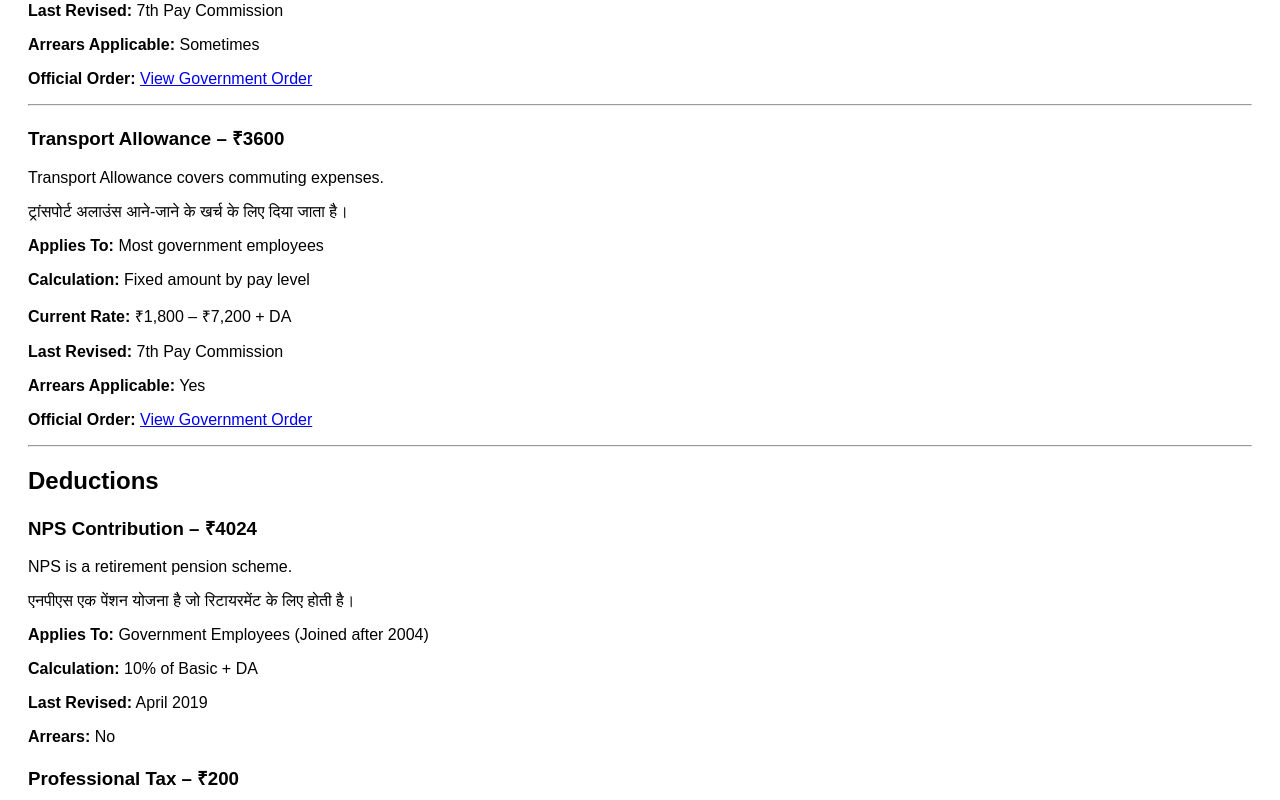
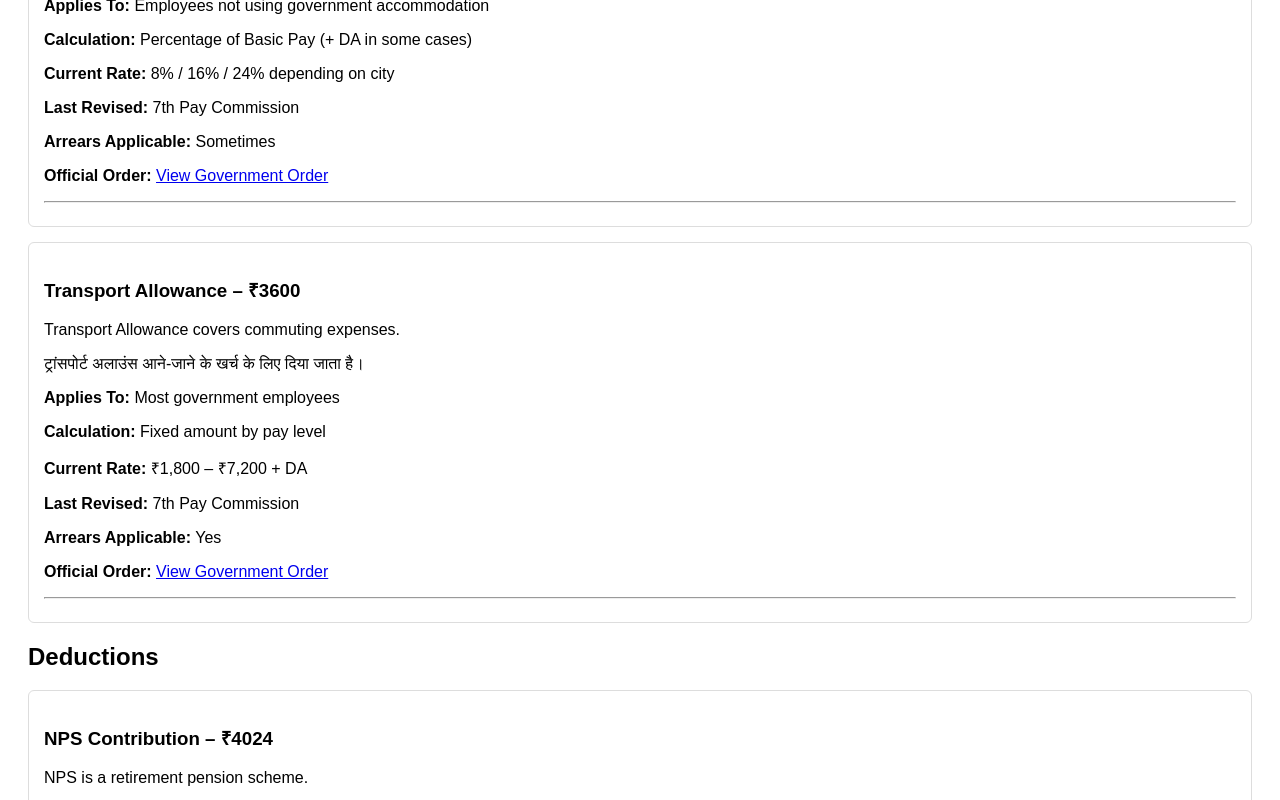
Before and after one commit to salarysamjho/salary-slip-explainer-v1, a Next.js app: page / in a window 1280 px wide. Shown: the part 1040-1840 px from the top of the page. Built offline with nearby package versions, Linux system fonts and the light colour scheme.

Commit message:
Update page.tsx

```diff
--- a/app/page.tsx
+++ b/app/page.tsx
@@ -109,9 +109,16 @@ export default function Home() {
     <div style={{ padding: "20px", fontFamily: "Arial" }}>
       <h1>Salary Slip Explainer</h1>
 
-      <h2>Earnings</h2>
-{earnings.map((item, index) => (
-  <div key={index}>
+      {earnings.map((item, index) => (
+  <div
+    key={index}
+    style={{
+      border: "1px solid #ddd",
+      padding: "15px",
+      marginBottom: "15px",
+      borderRadius: "6px"
+    }}
+  >
     <h3>
       {item.title} – ₹{item.amount}
     </h3>
@@ -138,7 +145,15 @@ export default function Home() {
 
       <h2>Deductions</h2>
       {deductions.map((item, index) => (
-        <div key={index}>
+        <div
+         key={index}
+    style={{
+      border: "1px solid #ddd",
+      padding: "15px",
+      marginBottom: "15px",
+      borderRadius: "6px"
+    }}
+  >
           <h3>
             {item.title} – ₹{item.amount}
           </h3>
```
